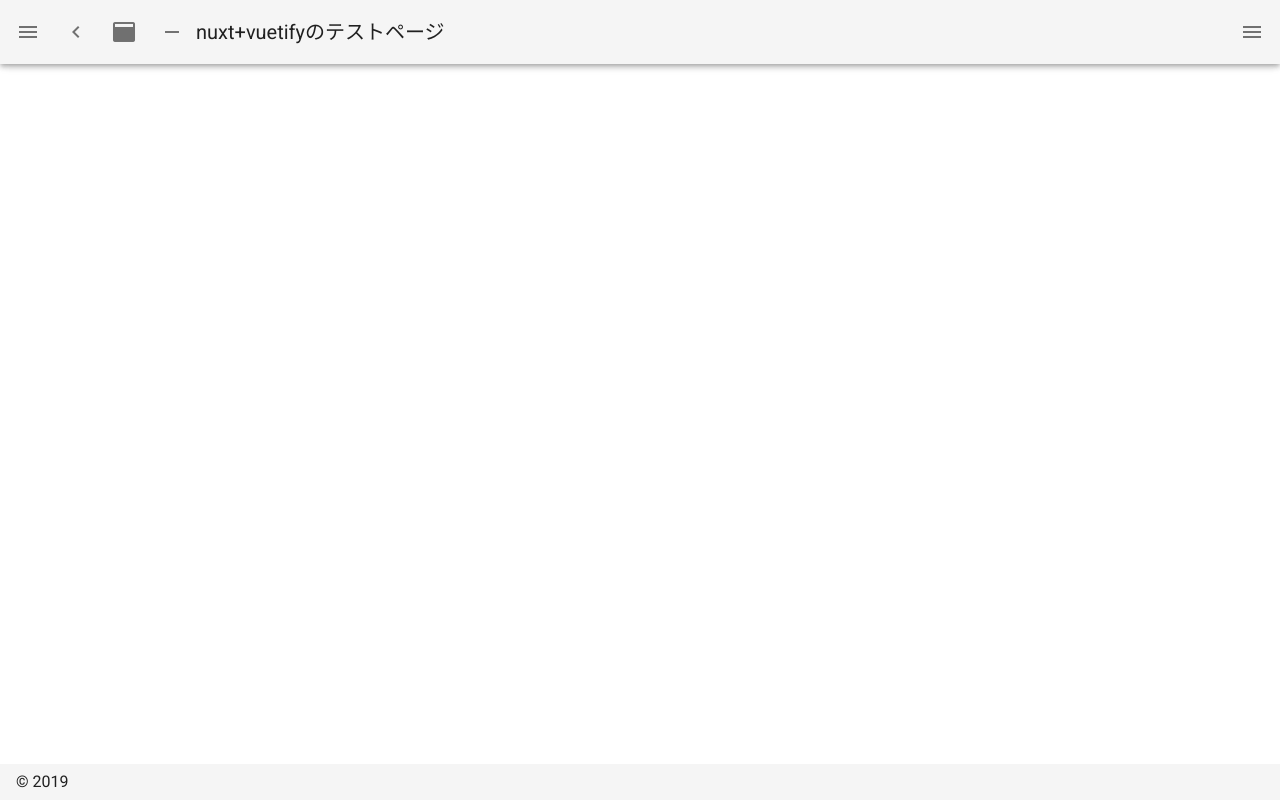
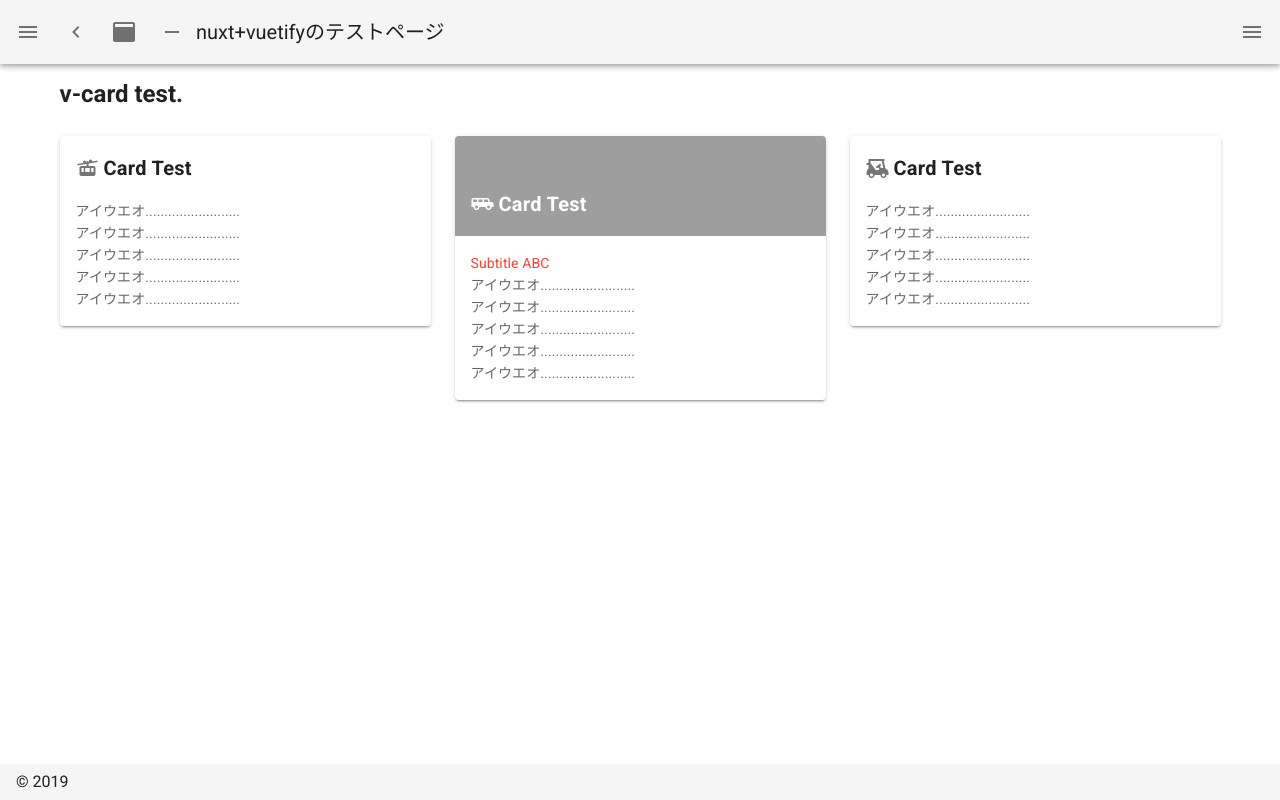
Before and after one commit to YasuakiHirano/poc-nuxt, a Nuxt app: page /card-test in a window 1280 px wide. Built offline with nearby package versions, Linux system fonts and the light colour scheme; grey boxes are pictures that could not be loaded.

Commit message:
tooltip card test

```diff
--- a/layouts/default.vue
+++ b/layouts/default.vue
@@ -29,7 +29,6 @@
         <v-icon>mdi-menu</v-icon>
       </v-btn>
     </v-app-bar>
-    <v-text-field></v-text-field>
     <v-content>
       <v-container>
         <nuxt />
@@ -62,9 +61,9 @@
 export default {
   data () {
     return {
-      clipped: false,
+      clipped: true,
       drawer: false,
-      fixed: false,
+      fixed: true,
       items: [
         {
           icon: 'mdi-apps',
@@ -73,8 +72,13 @@ export default {
         },
         {
           icon: 'mdi-chart-bubble',
-          title: 'Vuetifyテスト1',
-          to: '/test1'
+          title: 'v-card test',
+          to: '/card-test'
+        },
+        {
+          icon: 'mdi-chart-bubble',
+          title: 'v-tooltip test',
+          to: '/tooltip-test'
         }
       ],
       miniVariant: false,
--- /dev/null
+++ b/pages/card-test.vue
@@ -0,0 +1,50 @@
+<template>
+  <v-row>
+    <v-col cols="12">
+      <h2>v-card test.</h2>
+    </v-col>
+    <v-col cols="4">
+      <v-card>
+        <v-card-title class="font-weight-bold"><v-icon class="mr-1">mdi-gondola</v-icon>Card Test</v-card-title>
+        <v-card-text>
+          アイウエオ.........................<br>
+          アイウエオ.........................<br>
+          アイウエオ.........................<br>
+          アイウエオ.........................<br>
+          アイウエオ.........................
+        </v-card-text>
+      </v-card>
+    </v-col>
+    <v-col cols="4">
+      <v-card>
+        <v-img
+          class="white--text align-end"
+          height="100px"
+          src="https://cdn.vuetifyjs.com/images/cards/docks.jpg"
+        >
+          <v-card-title class="font-weight-bold"><v-icon class="mr-1 white--text">mdi-bus-school</v-icon>Card Test</v-card-title>
+        </v-img>
+        <v-card-subtitle class="pb-0 red--text">Subtitle ABC</v-card-subtitle>
+        <v-card-text>
+          アイウエオ.........................<br>
+          アイウエオ.........................<br>
+          アイウエオ.........................<br>
+          アイウエオ.........................<br>
+          アイウエオ.........................
+        </v-card-text>
+      </v-card>
+    </v-col>
+    <v-col cols="4">
+      <v-card>
+        <v-card-title class="font-weight-bold"><v-icon class="mr-1">mdi-golf-cart</v-icon>Card Test</v-card-title>
+        <v-card-text>
+          アイウエオ.........................<br>
+          アイウエオ.........................<br>
+          アイウエオ.........................<br>
+          アイウエオ.........................<br>
+          アイウエオ.........................
+        </v-card-text>
+      </v-card>
+    </v-col>
+  </v-row>
+</template>
--- a/pages/index.vue
+++ b/pages/index.vue
@@ -6,7 +6,19 @@
             Hello, World!
           </v-card-title>
           <v-card-text>
-            Nuxt+Vuetifyのテストページです
+            Nuxt+Vuetifyのテストページです<br>
+            <ul>
+              <li>
+                <nuxt-link to="card-test">
+                  v-card test
+                </nuxt-link>
+              </li>
+              <li>
+                <nuxt-link to="tooltip-test">
+                  v-tooltip test
+                </nuxt-link>
+              </li>
+            </ul>
           </v-card-text>
         </v-card>
       </v-col>
--- a/pages/test1.vue
+++ /dev/null
@@ -1,19 +0,0 @@
-<template>
-  <v-layout>
-    <v-flex class="text-center">
-      <img
-        src="/v.png"
-        alt="Vuetify.js"
-        class="mb-5"
-      >
-      <blockquote class="blockquote">
-        &#8220;First, solve the problem. Then, write the code.&#8221;
-        <footer>
-          <small>
-            <em>&mdash;John Johnson</em>
-          </small>
-        </footer>
-      </blockquote>
-    </v-flex>
-  </v-layout>
-</template>
--- /dev/null
+++ b/pages/tooltip-test.vue
@@ -0,0 +1,70 @@
+<template>
+  <v-row>
+    <v-col cols="12">
+      <h2>v-tooltip test.</h2>
+    </v-col>
+    <v-col cols="12">
+      <h3 class="pb-5">ツールチップ上下左右テスト</h3>
+      <p>
+        ・ここが
+        <v-tooltip top>
+          <template v-slot:activator="{ on }">
+            <span v-on="on" class="light-blue--text">上ポップアップ</span>
+          </template>
+          <span>ツールチップ上表示</span>
+        </v-tooltip>
+        する！<br><br>
+        ・ここが
+        <v-tooltip right>
+          <template v-slot:activator="{ on }">
+            <span v-on="on" class="light-blue--text">右ポップアップ</span>
+          </template>
+          <span>ツールチップ右表示</span>
+        </v-tooltip>
+        する！<br><br>
+        ・ここが
+        <v-tooltip bottom>
+          <template v-slot:activator="{ on }">
+            <span v-on="on" class="light-blue--text">下ポップアップ</span>
+          </template>
+          <span>ツールチップ下表示</span>
+        </v-tooltip>
+        する！<br><br>
+        ・ここが
+        <v-tooltip left max-width="200">
+          <template v-slot:activator="{ on }">
+            <span v-on="on" class="light-blue--text">左ポップアップ</span>
+          </template>
+          <span>ツールチップ左表示aaaaaaaaabbbbbbbccccccdddddd長いテキストはmax-width指定</span>
+        </v-tooltip>
+        する！
+      </p>
+      <h3 class="pt-5 pb-5">htmlのツールチップ</h3>
+      <p>テストテストテストテストテスト
+        <v-tooltip top>
+          <template v-slot:activator="{ on }">
+            <span v-on="on" class="red--text">テスト</span>
+          </template>
+          <span>HTMLテストタグ<br>テスト</span>
+        </v-tooltip>
+        テストテストテストテストテストテスト...........</p>
+      <p>変数の値を展開するテスト
+        <v-tooltip top>
+          <template v-slot:activator="{ on }">
+            <span v-on="on" class="green--text">テスト</span>
+          </template>
+          <span v-html="this.tooltipText"></span>
+        </v-tooltip>
+        テストテストテストテストテストテスト...........</p>
+    </v-col>
+  </v-row>
+</template>
+<script>
+  export default {
+    data () {
+      return {
+        tooltipText: '変数で<br>改行いれたり<span class="blue--text font-weight-bold">文字色</span>変えたり'
+      }
+    }
+  }
+</script>
```
